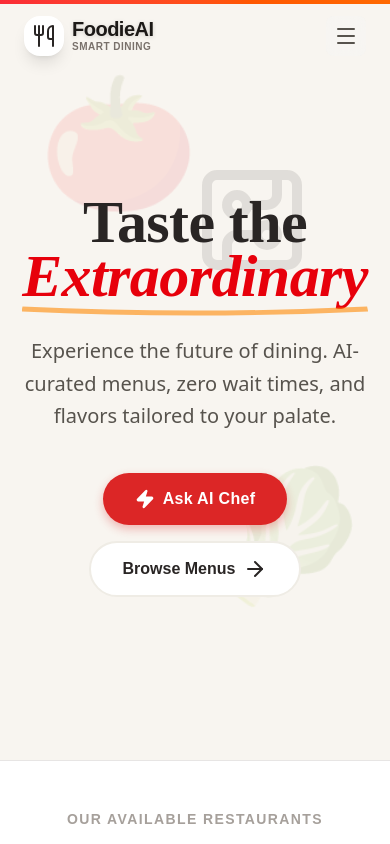
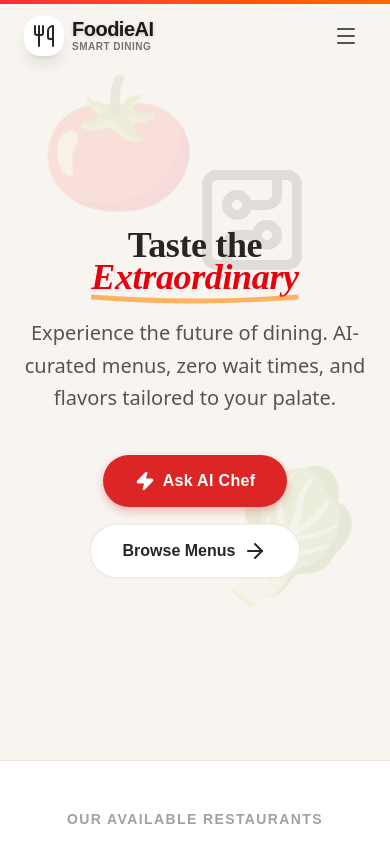
Before and after one commit to thehanzla/Food-app, a React (Vite) app in the folder frontend/: page / in a window 390 px wide. Shown: the top 844 px of the page. Built offline with nearby package versions, Linux system fonts and the light colour scheme.

Commit message:
Fix responsiveness and mobile styling issues

```diff
--- a/frontend/src/components/NavBar.jsx
+++ b/frontend/src/components/NavBar.jsx
@@ -180,7 +180,7 @@ const NavBar = () => {
             {!isAuthenticated && (
               <div className="grid grid-cols-2 gap-3 mt-2">
                 <Link to="/login" className="flex justify-center p-3 rounded-xl bg-stone-100 text-stone-900 font-bold">Login</Link>
-                <Link to="/register" className="flex justify-center p-3 rounded-xl bg-brand text-white font-bold shadow-lg shadow-brand/20">Sign Up</Link>
+                <Link to="/register" className="flex justify-center p-3 rounded-xl bg-red-600 text-white font-bold shadow-lg shadow-red-900/20">Sign Up</Link>
               </div>
             )}
             {isAuthenticated && (
--- a/frontend/src/pages/auth/SignUp.jsx
+++ b/frontend/src/pages/auth/SignUp.jsx
@@ -160,7 +160,7 @@ const Signup = () => {
               {/* Step 3: Role */}
               {currentStep === 3 && (
                 <div className="space-y-6 animate-in slide-in-from-right-4 fade-in duration-300">
-                  <div className="grid grid-cols-2 gap-4">
+                  <div className="grid grid-cols-1 sm:grid-cols-2 gap-4">
                     <div
                       onClick={() => handleRoleSelect('customer')}
                       className={`p-6 rounded-2xl border cursor-pointer transition-all duration-300 hover:shadow-md ${formData.role === 'customer'
--- a/frontend/src/pages/home/Home.jsx
+++ b/frontend/src/pages/home/Home.jsx
@@ -140,7 +140,7 @@ const Home = () => {
       <motion.div className="fixed top-0 left-0 right-0 h-1 bg-gradient-to-r from-red-500 to-orange-500 origin-left z-50" style={{ scaleX: 0 }} animate={{ scaleX: 1 }} transition={{ duration: 1.5 }} />
 
       {/* HERO SECTION */}
-      <section className="relative min-h-[90vh] flex items-center pt-28 pb-20 px-6 overflow-hidden">
+      <section className="relative min-h-[90vh] flex items-center pt-24 pb-12 md:pt-28 md:pb-20 px-6 overflow-hidden">
         <div className="absolute top-20 left-[10%] opacity-10 text-stone-900 pointer-events-none text-9xl animate-float-slow">🍅</div>
         <div className="absolute bottom-40 right-[5%] opacity-10 text-stone-900 pointer-events-none text-9xl animate-float-medium">🥬</div>
         <div className="absolute top-40 right-[20%] opacity-10 text-stone-900 pointer-events-none animate-float-fast"><CircuitBoard size={120} /></div>
@@ -163,7 +163,7 @@ const Home = () => {
                 </motion.div>
               )}
 
-              <motion.h1 variants={fadeInUp} className="text-6xl lg:text-9xl font-black leading-[0.9] mb-8 tracking-tighter mix-blend-multiply text-stone-900 font-serif">
+              <motion.h1 variants={fadeInUp} className="text-4xl md:text-6xl lg:text-9xl font-black leading-[0.9] mb-6 md:mb-8 tracking-tighter mix-blend-multiply text-stone-900 font-serif">
                 Taste the <br />
                 <span className="text-red-600 italic relative">
                   Extraordinary
```
